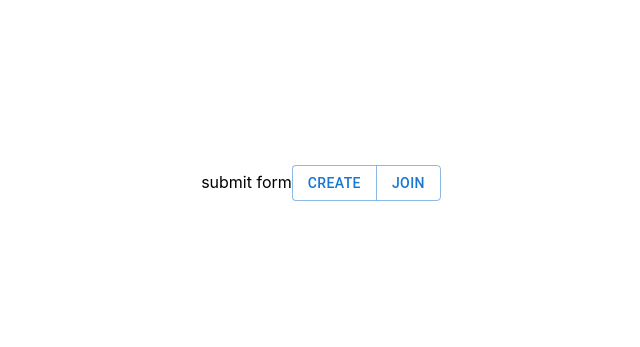
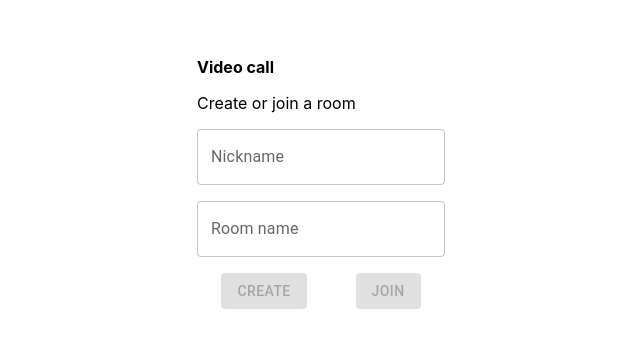
Before and after one commit to mingyumkim93/video-call-app, a React (Create React App) app in the folder frontend/: page / in a window 1280 px wide. Shown: the part 217-564 px from the top of the page, without its empty margins (319-959 px from the left). Built offline with nearby package versions, Linux system fonts and the light colour scheme.

Commit message:
simple form for joining or creating a room

```diff
--- a/frontend/src/components/SubmitForm.tsx
+++ b/frontend/src/components/SubmitForm.tsx
@@ -1,25 +1,70 @@
-import React from "react";
-import { Button, ButtonGroup } from "@mui/material";
+import React, { useState, useMemo } from "react";
+import { Button, TextField, Stack, Box } from "@mui/material";
 
 interface SubmitFormProps {
   setIsUserInRoom: React.Dispatch<React.SetStateAction<boolean>>;
 }
 
 function SubmitForm({ setIsUserInRoom }: SubmitFormProps) {
+  const [nickname, setNickname] = useState("");
+  const [roomName, setRoomName] = useState("");
+  const isInvaliedInput = useMemo(() => {
+    return nickname.length === 0 || roomName.length === 0;
+  }, [nickname, roomName]);
+
   function handleCreate() {
+    // send inputs to server
+    // server check if the room name exist
+    // if not, this user's socket joins the room and setIsUserInRoom true
+    // if yes, notify this user that the room is already exist
+    clearInputs();
+  }
+
+  function handleJoin() {
+    //send inputs to server
+    // server check if the room name exist
+    // if not, notify this user that the room is not exist
+    // if yes, server checks if the room is full
+    // if yes, notify this user that the room is full
+    // if not, this user's socket joins the room and setInUserInRoom ture
+    // proceed with WebRTC connecting for both users in the room
     setIsUserInRoom(true);
+    clearInputs();
   }
-  function handleJoin() {
-    setIsUserInRoom(true);
+
+  function clearInputs() {
+    setNickname("");
+    setRoomName("");
   }
+
   return (
-    <div>
-      submit form
-      <ButtonGroup>
-        <Button onClick={handleCreate}>Create</Button>
-        <Button onClick={handleJoin}>Join</Button>
-      </ButtonGroup>
-    </div>
+    <Stack spacing={2}>
+      <h4>Video call</h4>
+      <p>Create or join a room</p>
+      <TextField
+        id="nickName"
+        label="Nickname"
+        variant="outlined"
+        value={nickname}
+        onChange={(e) => setNickname(e.target.value)}
+      />
+      <TextField
+        id="roomName"
+        label="Room name"
+        variant="outlined"
+        value={roomName}
+        onChange={(e) => setRoomName(e.target.value)}
+      />
+
+      <Box display="flex" justifyContent="space-around">
+        <Button variant="contained" onClick={handleCreate} disabled={isInvaliedInput}>
+          Create
+        </Button>
+        <Button variant="contained" onClick={handleJoin} disabled={isInvaliedInput}>
+          Join
+        </Button>
+      </Box>
+    </Stack>
   );
 }
 
```
